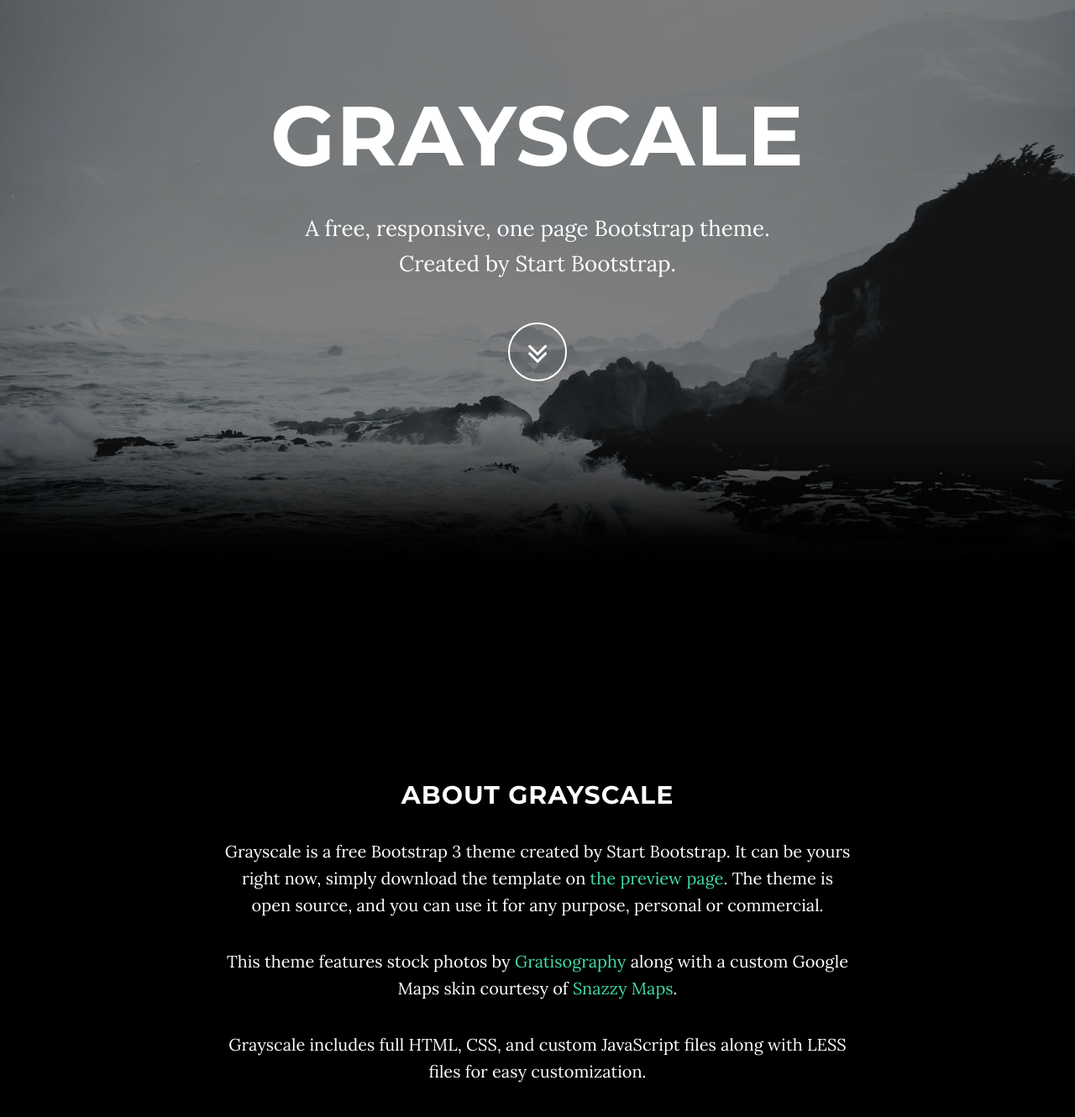
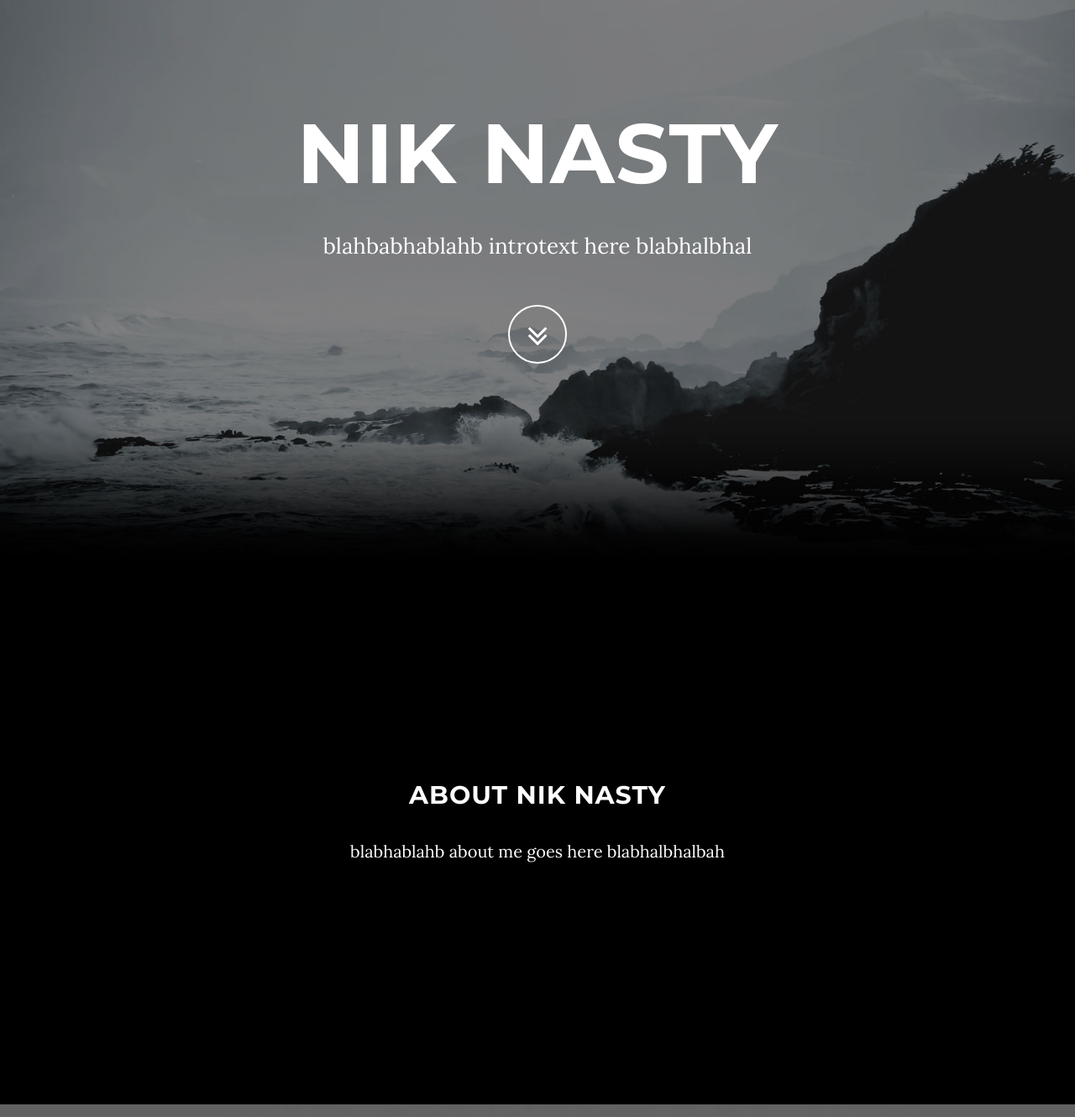
Before and after one commit to niknasty/webpromo, a website: page index.html in a window 1280 px wide. Shown: the part 120-1450 px from the top of the page at 84% size. Drawn offline with nearby package versions, Linux system fonts and the light colour scheme; some packages are replaced by stand-ins of ours.

Commit message:
Updated section heading

```diff
--- a/index.html
+++ b/index.html
@@ -66,9 +66,8 @@
             <div class="container">
                 <div class="row">
                     <div class="col-md-8 col-md-offset-2">
-                        <h1 class="brand-heading">Grayscale</h1>
-                        <p class="intro-text">A free, responsive, one page Bootstrap theme.
-                            <br>Created by Start Bootstrap.</p>
+                        <h1 class="brand-heading">Nik Nasty</h1>
+                        <p class="intro-text">blahbabhablahb introtext here blabhalbhal</p>
                         <a href="#about" class="btn btn-circle page-scroll">
                             <i class="fa fa-angle-double-down animated"></i>
                         </a>
@@ -82,10 +81,8 @@
     <section id="about" class="container content-section text-center">
         <div class="row">
             <div class="col-lg-8 col-lg-offset-2">
-                <h2>About Grayscale</h2>
-                <p>Grayscale is a free Bootstrap 3 theme created by Start Bootstrap. It can be yours right now, simply download the template on <a href="http://startbootstrap.com/template-overviews/grayscale/">the preview page</a>. The theme is open source, and you can use it for any purpose, personal or commercial.</p>
-                <p>This theme features stock photos by <a href="http://gratisography.com/">Gratisography</a> along with a custom Google Maps skin courtesy of <a href="http://snazzymaps.com/">Snazzy Maps</a>.</p>
-                <p>Grayscale includes full HTML, CSS, and custom JavaScript files along with LESS files for easy customization.</p>
+                <h2>About Nik Nasty</h2>
+                <p>blabhablahb about me goes here blabhalbhalbah</p>
             </div>
         </div>
     </section>
```
